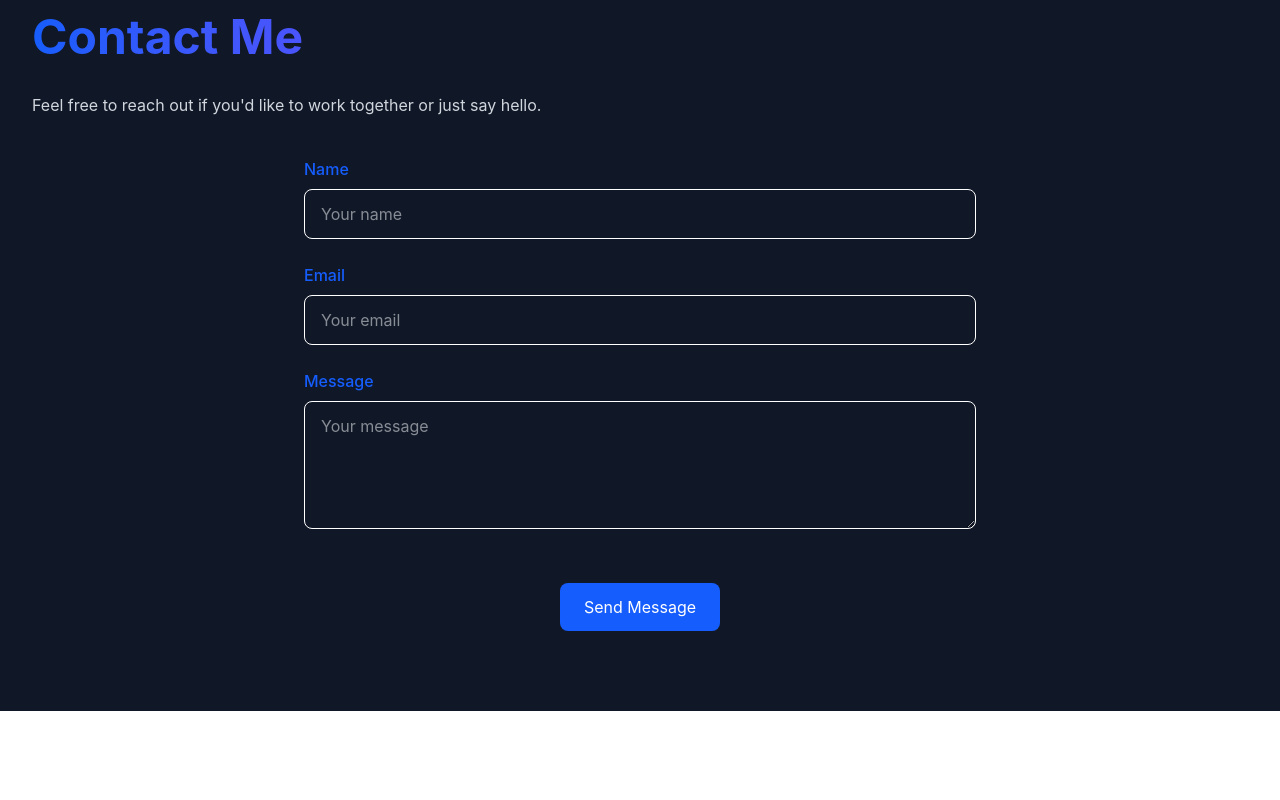
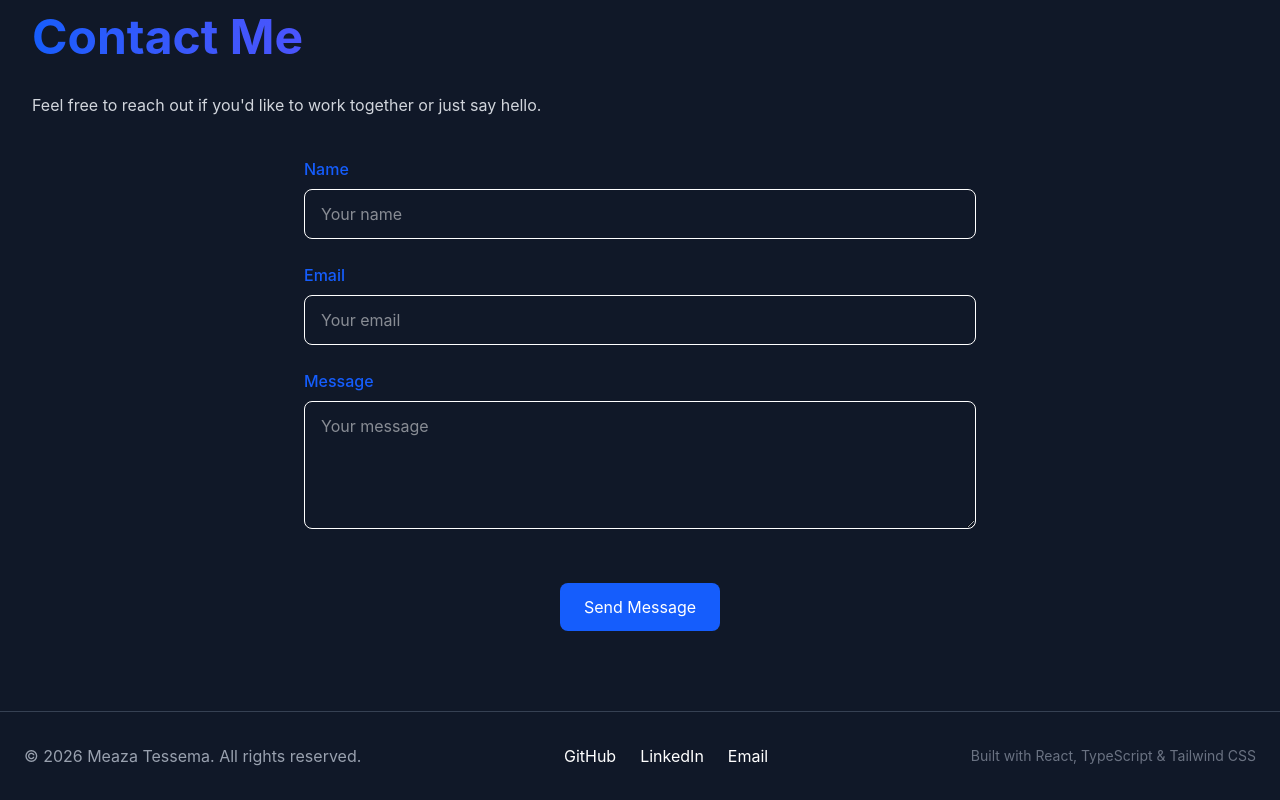
Before and after one commit to Meaza336/meaza-portfolio, a React (Vite) app: page / in a window 1280 px wide. Shown: the part 2543-3343 px from the top of the page. Before the commit the page ends 3254 px from the top, so only its background shows below. Built offline with nearby package versions, Linux system fonts and the light colour scheme.

Commit message:
adding footer

```diff
--- a/src/App.tsx
+++ b/src/App.tsx
@@ -4,7 +4,8 @@ import Hero from "./components/Hero";
 import Navbar from "./components/Navbar";
 import Skill from "./components/Skill";
 import Projects from "./components/Projects";
-import Contact from "./components/Contact"
+import Contact from "./components/Contact";
+import Footer from "./components/Footer";
 
 function App() {
   const [darkMode, setDarkMode] = useState(true);
@@ -27,6 +28,7 @@ function App() {
       <Skill darkMode={darkMode}/>
       <Projects darkMode={darkMode}/>
       <Contact darkMode={darkMode}/>
+      <Footer/>
     </div>
   );
 }
--- /dev/null
+++ b/src/components/Footer.tsx
@@ -0,0 +1,46 @@
+function Footer() {
+  return (
+    <footer className="border-t border-gray-700 py-8">
+      <div className="max-w-7xl mx-auto px-6 flex flex-col md:flex-row justify-between items-center gap-4">
+
+        <p className="text-gray-400">
+          © {new Date().getFullYear()} Meaza Tessema. All rights reserved.
+        </p>
+
+        <div className="flex gap-6">
+          <a
+            href="https://github.com/Meaza336"
+            target="_blank"
+            rel="noopener noreferrer"
+            className="hover:text-blue-400 transition"
+          >
+            GitHub
+          </a>
+
+          <a
+            href="https://www.linkedin.com/"
+            target="_blank"
+            rel="noopener noreferrer"
+            className="hover:text-blue-400 transition"
+          >
+            LinkedIn
+          </a>
+
+          <a
+            href="mailto:meazatessema78@gmail.com"
+            className="hover:text-blue-400 transition"
+          >
+            Email
+          </a>
+        </div>
+
+        <p className="text-gray-500 text-sm">
+          Built with React, TypeScript & Tailwind CSS
+        </p>
+
+      </div>
+    </footer>
+  );
+}
+
+export default Footer;
```
